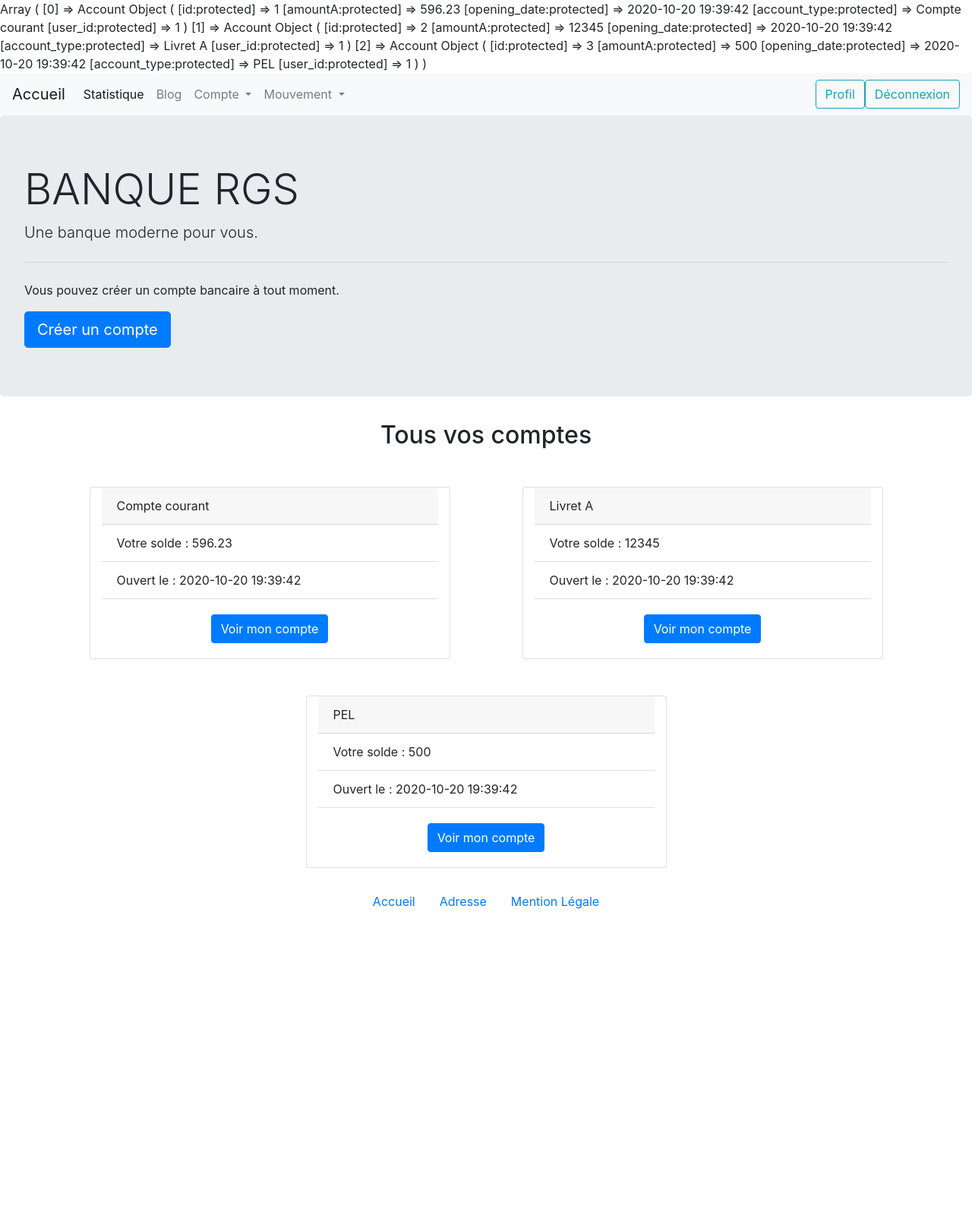
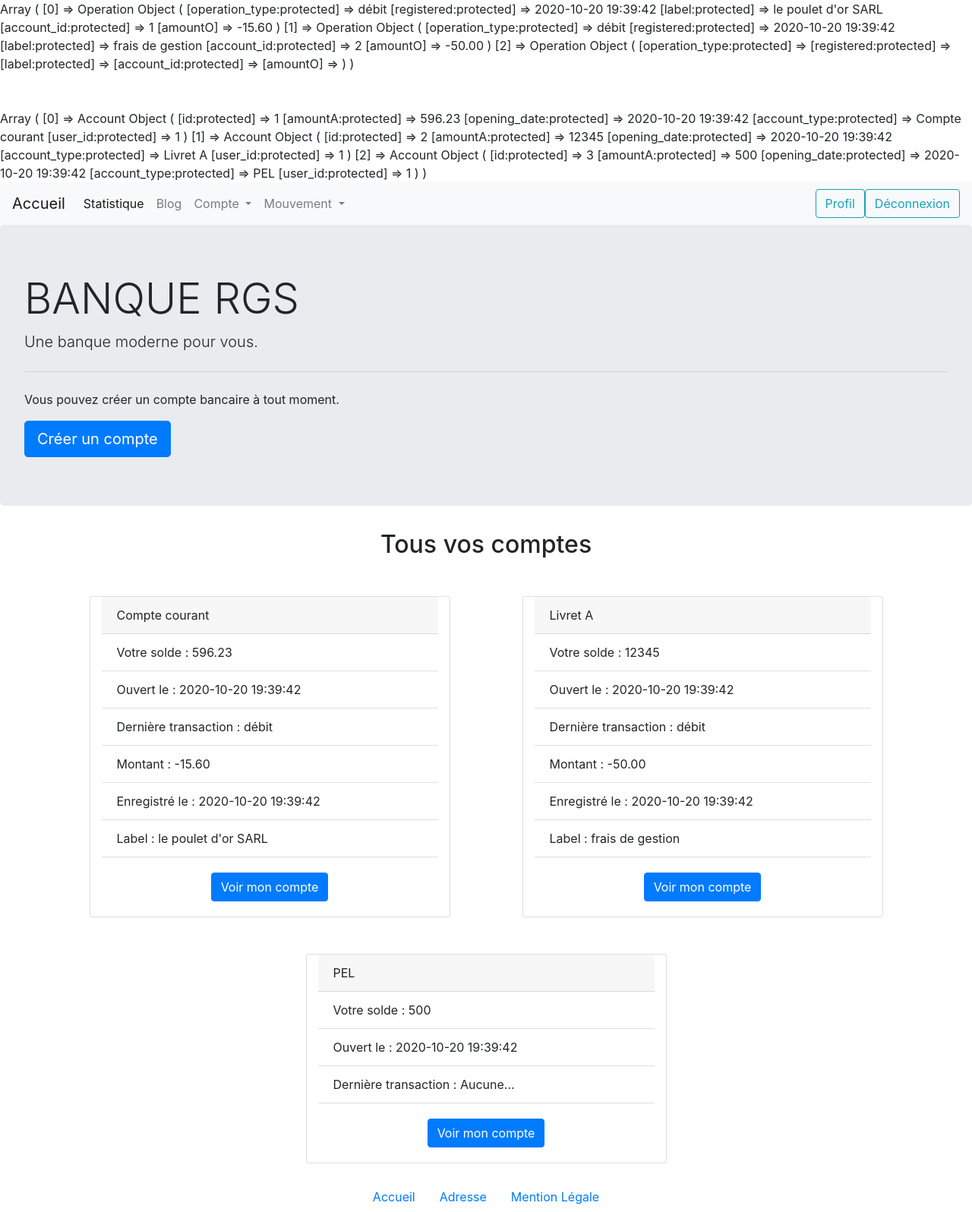
Before and after one commit to royce76/poo_rg_banque, a PHP site: page / in a window 1280 px wide. Shown: the whole page at 76% size. Before the commit the page ends 1197 px from the top, so only its background shows below. Run offline with PHP 8.4, Linux system fonts and the light colour scheme; the visitor is signed in with stand-in values (Sample User, id 1); data comes from the database, SQL or seed files in the repository.

Commit message:
add last operation

```diff
--- a/index.php
+++ b/index.php
@@ -8,9 +8,20 @@ require 'model/connection/Connection.php';
 require 'model/entity/Account.php';
 require 'model/manager/AccountManager.php';
 require 'model/entity/Operation.php';
+require 'model/manager/OperationManager.php';
 
 
+//on récupère les dernières opérations
+$operation_manager = new OperationManager();
+$account_last_operation = $operation_manager->AccountLastOperation();
+print_r($account_last_operation);
+
+echo "<br><br><br>";
+
+//on récupère les comptes
 $account_manager = new AccountManager();
 $accounts_user = $account_manager->showAccounts();
 print_r($accounts_user);
+
+
 require 'view/indexView.php';
--- a/model/entity/Operation.php
+++ b/model/entity/Operation.php
@@ -6,11 +6,11 @@
 class Operation
 {
   protected int $id;
-  protected string $operation_type;
+  protected ?string $operation_type;
   protected float $amount;
-  protected string $registered;
+  protected ?string $registered;
   protected ?string $label;
-  protected int $account_id;
+  protected ?int $account_id;
 
   public function setId(int $id):self {
     $this->id = $id;
@@ -21,7 +21,7 @@ class Operation
     return $this->id;
   }
 
-  public function setOperationType(string $operation_type):self {
+  public function setOperationType(string $operation_type = null):self {
     $this->operation_type = $operation_type;
     return $this;
   }
@@ -39,7 +39,7 @@ class Operation
     return $this->amountO;
   }
 
-  public function setRegistered(string $registered):self {
+  public function setRegistered(string $registered = null):self {
     $this->registered = $registered;
     return $this;
   }
@@ -57,7 +57,7 @@ class Operation
     return $this->label;
   }
 
-  public function setAccountId(int $account_id):self {
+  public function setAccountId(int $account_id = null):self {
     $this->account_id = $account_id;
     return $this;
   }
--- a/model/manager/OperationManager.php
+++ b/model/manager/OperationManager.php
@@ -31,4 +31,27 @@ class OperationManager
     return $operation_user;
   }
 
+  public function AccountLastOperation() {
+    $query = $this->getDb()->prepare(
+    "SELECT o.operation_type, o.amount AS amountO, o.registered, o.label, o.account_id
+    FROM User AS u
+    INNER JOIN Account AS a
+    ON u.id = a.user_id AND u.id = :user_id
+    -- show account even there is no operation
+    LEFT JOIN Operation AS o
+    ON a.id = o.account_id
+    WHERE o.id IN (SELECT MAX(o.id)
+    FROM Operation AS o
+    GROUP BY o.account_id)
+    OR a.id NOT IN (SELECT o.account_id
+    FROM Operation AS o)"
+  );
+  $result = $query->execute([
+    "user_id" => $_SESSION["user_id"]
+  ]);
+
+  $account_last_operation = $query->fetchAll(PDO::FETCH_CLASS, "Operation");
+  return $account_last_operation;
+  }
+
 }
--- a/view/indexView.php
+++ b/view/indexView.php
@@ -6,24 +6,40 @@ require 'view/template/header.php';
 <h2 class="text-center my-4">Tous vos comptes</h2>
 <div class="container">
   <div class="row">
-    <?php foreach ($accounts_user as $key => $accounts): ?>
+    <?php for ($i=0; $i < count($account_last_operation) ; $i++): ?>
+      <?php if ($account_last_operation[$i]->getAccountId() === $accounts_user[$i]->getId()): ?>
         <div class="card col-10 col-md-5 mx-auto my-4" style="width: 18rem;">
           <div class="card-header">
-          <?= $accounts->getAccountType(); ?>
+            <?=$accounts_user[$i]->getAccountType()?>
           </div>
           <ul class="list-group list-group-flush">
-          <li class="list-group-item">Votre solde : <?= $accounts->getAmountA(); ?></li>
-          <li class="list-group-item">Ouvert le : <?= $accounts->getOpeningDate(); ?></li>
-          <!-- <li class="list-group-item">Dernière transaction</li>
-          <li class="list-group-item">Montant : </li>
-          <li class="list-group-item">Enregistré le : </li>
-          <li class="list-group-item">Label : </li> -->
+            <li class="list-group-item">Votre solde : <?=$accounts_user[$i]->getAmountA()?></li>
+            <li class="list-group-item">Ouvert le : <?=$accounts_user[$i]->getOpeningDate()?></li>
+            <li class="list-group-item">Dernière transaction : <?=$account_last_operation[$i]->getOperationType()?></li>
+            <li class="list-group-item">Montant : <?=$account_last_operation[$i]->getAmountO()?></li>
+            <li class="list-group-item">Enregistré le : <?=$account_last_operation[$i]->getRegistered()?></li>
+            <li class="list-group-item">Label : <?=$account_last_operation[$i]->getLabel()?></li>
           </ul>
           <div class="card-body d-flex justify-content-center align-items-center">
-          <a href=<?="showaccount.php?id={$accounts->getId()}"?> class="btn btn-primary">Voir mon compte</a>
+            <a href=<?="showaccount.php?id={$accounts_user[$i]->getId()}"?> class="btn btn-primary">Voir mon compte</a>
           </div>
         </div>
-    <?php endforeach; ?>
+      <?php else: ?>
+        <div class="card col-10 col-md-5 mx-auto my-4" style="width: 18rem;">
+          <div class="card-header">
+            <?=$accounts_user[$i]->getAccountType()?>
+          </div>
+          <ul class="list-group list-group-flush">
+            <li class="list-group-item">Votre solde : <?=$accounts_user[$i]->getAmountA()?></li>
+            <li class="list-group-item">Ouvert le : <?=$accounts_user[$i]->getOpeningDate()?></li>
+            <li class="list-group-item">Dernière transaction : Aucune...</li>
+          </ul>
+          <div class="card-body d-flex justify-content-center align-items-center">
+            <a href=<?="showaccount.php?id={$accounts_user[$i]->getId()}"?> class="btn btn-primary">Voir mon compte</a>
+          </div>
+        </div>
+      <?php endif; ?>
+    <?php endfor; ?>
   </div>
 </div>
 
```
Lines whose indentation alone changed are shown as unchanged.
